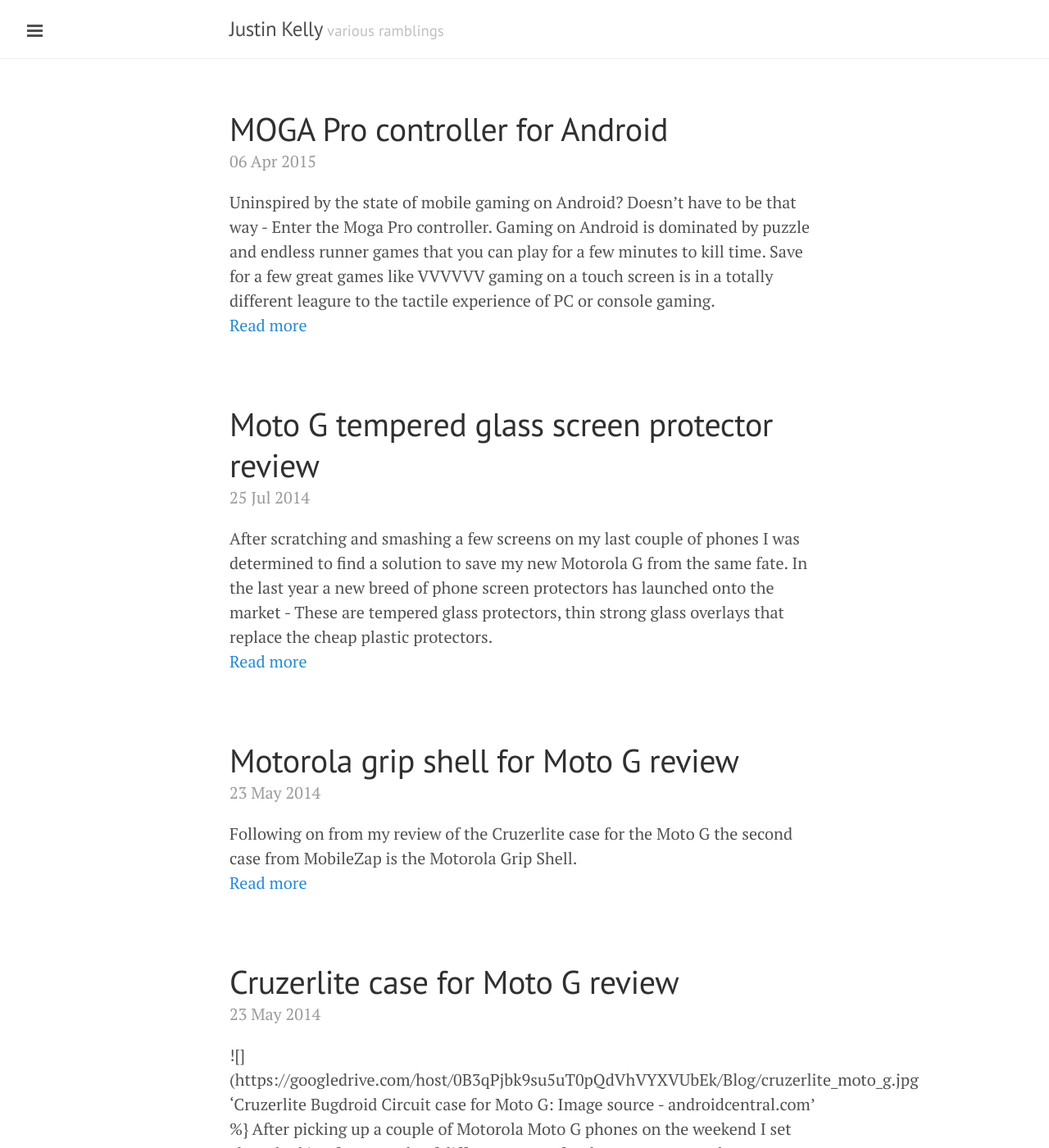
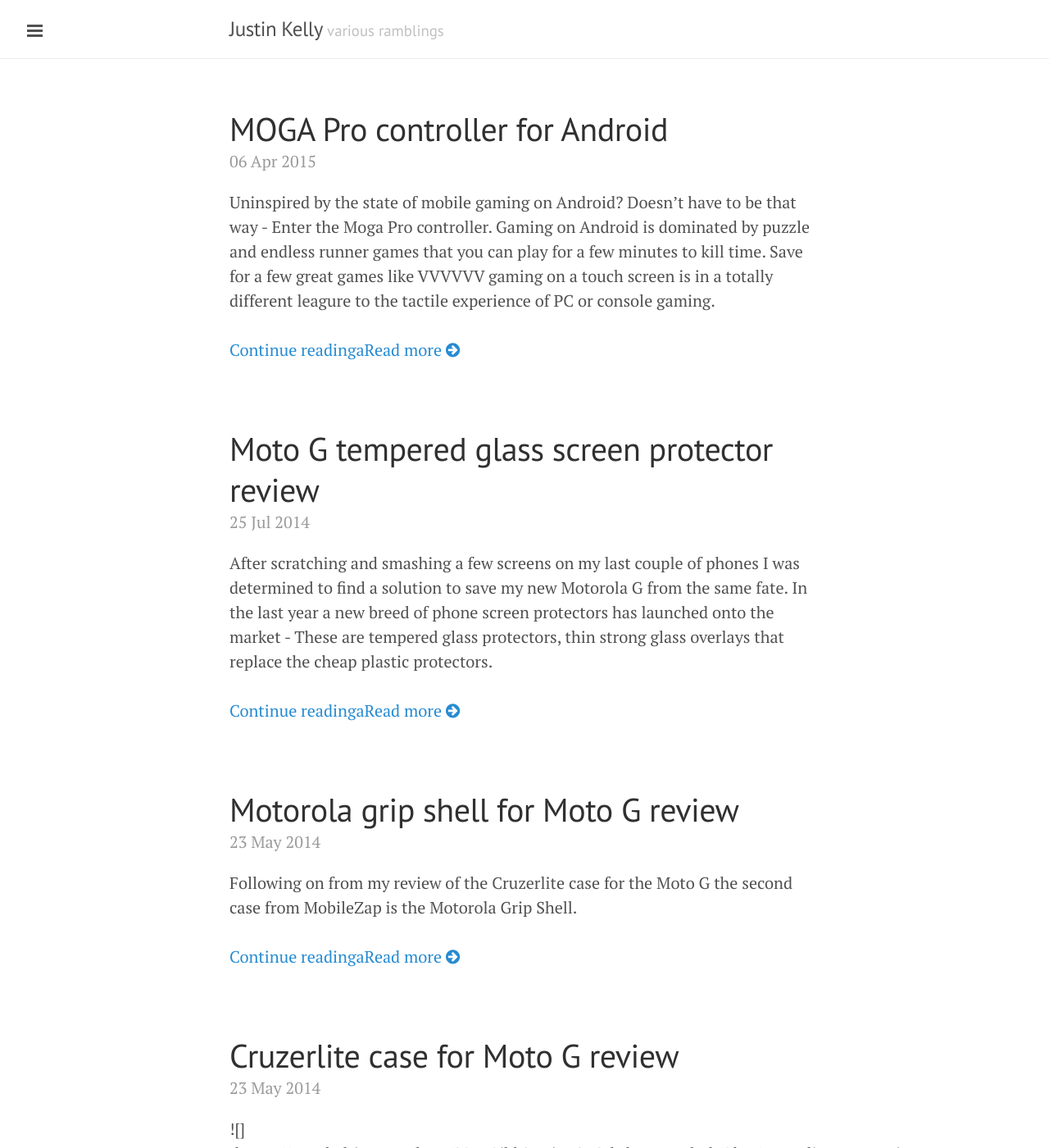
Before and after one commit to justinkelly/justinkelly.github.io, a Jekyll site: the page built from index.html, in a window 1280 px wide and 1400 px high. Shown: the whole window at 82% size. Built offline with Jekyll 4.4.1, drawn with Linux system fonts in a browser that asks for light colours; nearby versions of some CDN libraries; the list of posts is cut into pages by our own code; some of the changed text lies outside the part shown.

Commit message:
font awesome

```diff
--- a/_config.yml
+++ b/_config.yml
@@ -1,4 +1,4 @@
-excerpt_separator: "\n\n"
+excerpt_separator: "<!--more-->"
 pygments: true
 markdown: kramdown
 url: http://justinkelly.github.io
--- a/_includes/head.html
+++ b/_includes/head.html
@@ -19,8 +19,9 @@
   <link rel="stylesheet" href="/public/css/syntax.css">
   <link rel="stylesheet" href="/public/css/lanyon.css">
   <link rel="stylesheet" href="http://fonts.googleapis.com/css?family=PT+Serif:400,400italic,700|PT+Sans:400">
+  <link rel="stylesheet" href="https://maxcdn.bootstrapcdn.com/font-awesome/4.4.0/css/font-awesome.min.css">
 
-  <!-- Icons -->
+ <!-- Icons -->
   <link rel="apple-touch-icon-precomposed" sizes="144x144" href="/public/apple-touch-icon-144-precomposed.png">
   <link rel="shortcut icon" href="/public/favicon.ico">
 
--- a/_layouts/post.html
+++ b/_layouts/post.html
@@ -10,9 +10,9 @@
 
 <div class="related">
   {% if page.tags != null %}
-        <h3>Tags
+        <h3>
      {% for tag in page.tags %}
-         <a href="/tags#{{ tag | slugify }}-ref">{{ tag }}</a>{% if forloop.last == false %}, {% endif %}
+         <i class="fa fa-tags"></i><a href="/tags#{{ tag | slugify }}-ref">{{ tag }}</a>
       {% endfor %}
         </h3>
   </ul>
--- a/index.html
+++ b/index.html
@@ -15,8 +15,9 @@
     <span class="post-date">{{ post.date | date_to_string }}</span>
 
 	{% if post.content contains '<!--more-->' %}
-	    {{ post.content | split:'<!--more-->' | first | strip_html }}
-	    <p><a class="btn btn-sm btn-primary" href="{{ post.url }}/#read-more" role="button">Read more <i class="fa fa-arrow-circle-right"></i></a>
+	    {{ post.excerpt | strip_html }}
+
+	    <p><br /><a class="btn btn-sm btn-primary" href="{{ post.url }}/#read-more">Continue readingaRead more <i class="fa fa-arrow-circle-right"></i></a>
 	{% else %}
 	    <!-- Case for when no excerpt is defined -->
 	      {{ post.content }}
```
